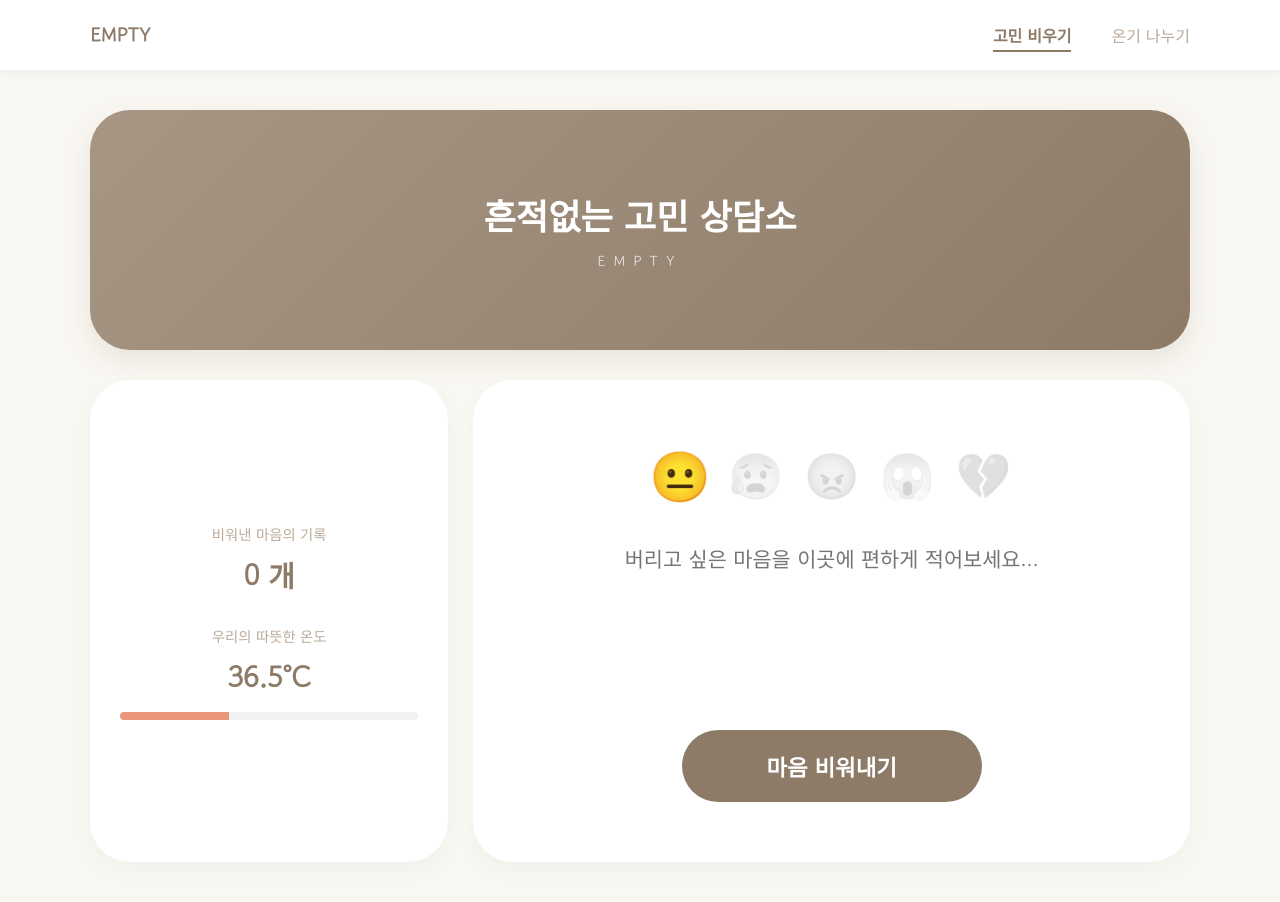
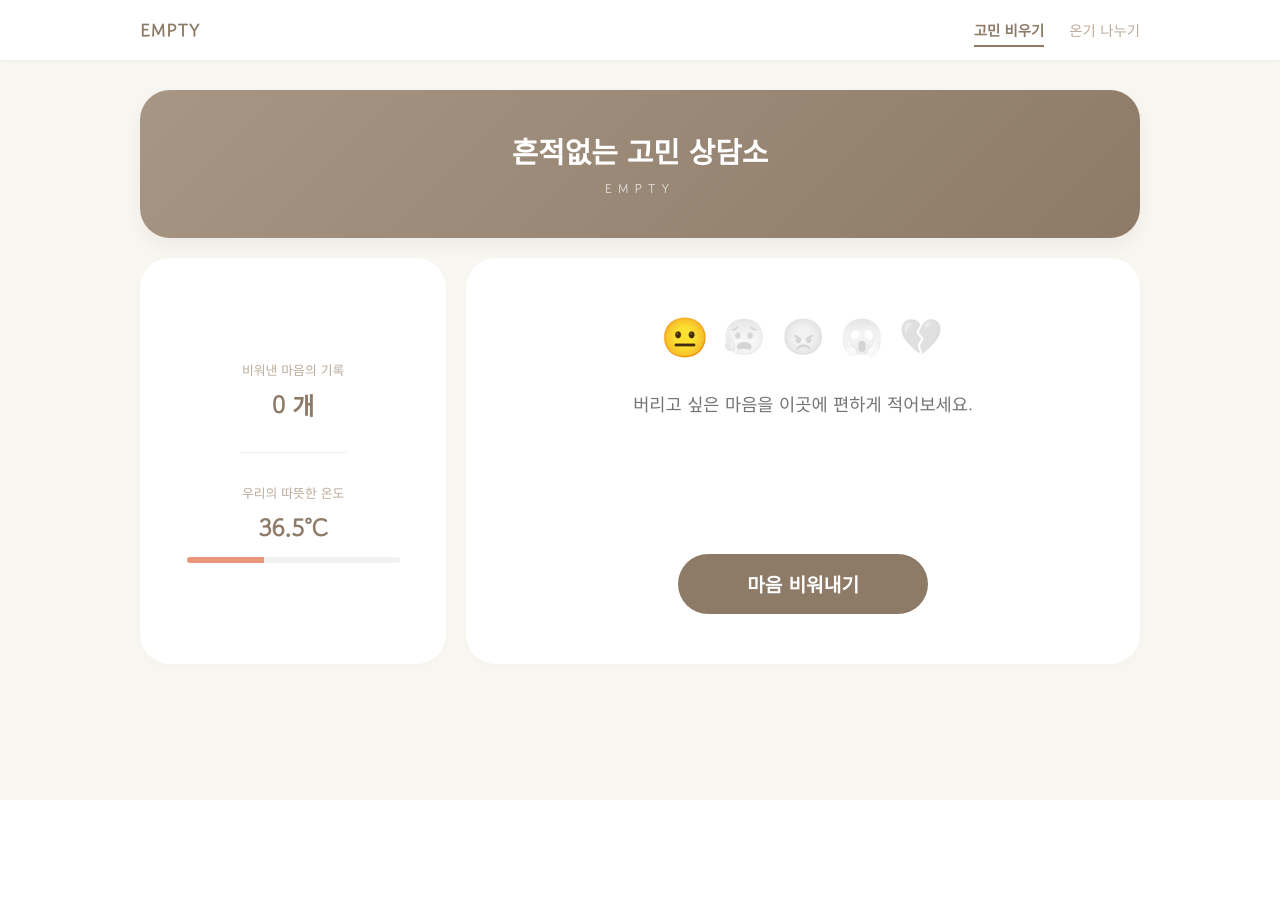
Before and after one commit to wooseonjin/Empty, a Flask app: page / in a window 1280 px wide. After the commit the page ends 800 px from the top, so only its background shows below. Run offline with Flask 3, Linux system fonts and the light colour scheme; data comes from the database, SQL or seed files in the repository; data that the repository does not hold is empty.

Commit message:
흔적없는 고민 상담소:EMPTY

```diff
--- a/templates/index.html
+++ b/templates/index.html
@@ -2,7 +2,7 @@
 <html lang="ko">
 <head>
     <meta charset="UTF-8">
-    <meta name="viewport" content="width=device-width, initial-scale=1.0">
+    <meta name="viewport" content="width=device-width, initial-scale=1.0, maximum-scale=1.0, user-scalable=no">
     <title>흔적없는 고민 상담소 | EMPTY</title>
     <link href="https://fonts.googleapis.com/css2?family=Gowun+Dodum:wght@400;700&display=swap" rel="stylesheet">
     <style>
@@ -11,6 +11,7 @@
             --soft-beige: #f9f7f2;
             --dark-beige: #f2ede4;
             --accent: #e9967a;
+            --line-color: #eee;
         }
 
         * {
@@ -25,111 +26,111 @@
             display: flex; flex-direction: column; align-items: center;
         }
 
-        /* [상단 내비게이션 바] */
+        /* [상단 내비게이션] */
         .top-nav {
-            width: 100%; height: 70px; background: white;
+            width: 100%; height: 60px; background: white;
             display: flex; justify-content: center; align-items: center;
-            box-shadow: 0 2px 10px rgba(0,0,0,0.05);
+            box-shadow: 0 1px 5px rgba(0,0,0,0.05);
             position: sticky; top: 0; z-index: 1000;
         }
         .nav-container {
-            width: 90%; max-width: 1100px;
+            width: 90%; max-width: 1000px;
             display: flex; justify-content: space-between; align-items: center;
         }
-        .nav-logo { font-weight: 700; font-size: 1.2rem; color: var(--main-brown); cursor: pointer; }
-        .nav-menu { display: flex; gap: 40px; }
+        .nav-logo { font-weight: 700; font-size: 1.1rem; color: var(--main-brown); cursor: pointer; letter-spacing: 1px; }
+        .nav-menu { display: flex; gap: 25px; }
         .nav-item {
-            font-size: 1rem; color: #bcab9a; cursor: pointer; font-weight: 400;
-            transition: 0.3s; position: relative; padding: 5px 0;
+            font-size: 0.9rem; color: #bcab9a; cursor: pointer; transition: 0.3s; padding: 5px 0;
         }
-        .nav-item.active { color: var(--main-brown); font-weight: 700; }
-        .nav-item.active::after {
-            content: ''; position: absolute; bottom: 0; left: 0; width: 100%; height: 2px;
-            background: var(--main-brown);
+        .nav-item.active { color: var(--main-brown); font-weight: 700; border-bottom: 2px solid var(--main-brown); }
+
+        /* [메인 래퍼] */
+        .main-wrapper {
+            width: 92%; max-width: 1000px; display: flex; flex-direction: column;
+            gap: 20px; padding: 30px 0;
         }
 
-        /* [메인 컨테이너] 가로로 넓게 설정 */
-        .main-wrapper {
-            width: 90%; max-width: 1100px; display: flex; flex-direction: column;
-            gap: 30px; padding: 40px 0;
-        }
-
-        /* [상단 배너] 가로로 긴 형태 */
+        /* [상단 배너] */
         .hero-section {
-            width: 100%; height: 240px;
+            width: 100%; padding: 40px 20px;
             background: linear-gradient(135deg, #a89685 0%, #8d7b68 100%);
             display: flex; flex-direction: column; justify-content: center; align-items: center;
-            color: white; text-align: center; border-radius: 40px;
-            box-shadow: 0 10px 25px rgba(141, 123, 104, 0.15);
+            color: white; text-align: center; border-radius: 30px;
+            box-shadow: 0 8px 20px rgba(141, 123, 104, 0.1);
         }
-        .main-title { font-size: 2.2rem; font-weight: 700; margin-bottom: 10px; }
-        .sub-title { font-size: 0.9rem; letter-spacing: 8px; opacity: 0.8; }
+        .main-title { font-size: 1.8rem; font-weight: 700; margin-bottom: 8px; }
+        .sub-title { font-size: 0.8rem; letter-spacing: 6px; opacity: 0.8; }
 
         /* [섹션 공통] */
-        .content-section { display: none; width: 100%; flex-direction: column; gap: 25px; animation: fadeIn 0.6s ease; }
+        .content-section { display: none; width: 100%; flex-direction: column; gap: 20px; animation: fadeIn 0.5s ease; }
         .content-section.active { display: flex; }
 
         /* [카드 공통] */
-        .card { background: white; border-radius: 40px; box-shadow: 0 8px 20px rgba(0,0,0,0.03); }
+        .card { background: white; border-radius: 30px; box-shadow: 0 5px 15px rgba(0,0,0,0.02); }
 
-        /* [고민 비우기 섹션] */
-        .burn-layout { display: grid; grid-template-columns: 1fr 2fr; gap: 25px; }
+        /* [고민 비우기 섹션 레이아웃] */
+        .burn-layout { display: grid; grid-template-columns: 1fr 2.2fr; gap: 20px; }
 
-        .info-card { padding: 40px 30px; display: flex; flex-direction: column; justify-content: center; gap: 30px; }
-        .info-item { text-align: center; }
-        .info-label { font-size: 0.9rem; color: #bcab9a; margin-bottom: 10px; }
-        .info-value { font-size: 1.8rem; font-weight: 700; color: var(--main-brown); }
-        .temp-bar-bg { width: 100%; height: 8px; background: #f2f2f2; border-radius: 10px; margin-top: 15px; overflow: hidden; }
+        /* 정보 카드 & 구분선 */
+        .info-card { padding: 30px 20px; display: flex; flex-direction: column; justify-content: center; gap: 25px; }
+        .info-item { text-align: center; width: 100%; }
+        .info-divider { width: 40%; height: 1px; background: var(--line-color); margin: 5px auto; } /* PC용 세로 배치시 가로선 */
+        .info-label { font-size: 0.8rem; color: #bcab9a; margin-bottom: 8px; }
+        .info-value { font-size: 1.5rem; font-weight: 700; color: var(--main-brown); }
+        .temp-bar-bg { width: 80%; height: 6px; background: #f2f2f2; border-radius: 10px; margin: 12px auto 0; overflow: hidden; }
         .temp-bar-fill { height: 100%; background: var(--accent); transition: width 1.5s ease; }
 
-        .input-card { padding: 60px 40px; min-height: 450px; display: flex; flex-direction: column; align-items: center; justify-content: center; position: relative; }
-        .emotion-selector { margin-bottom: 35px; display: flex; gap: 20px; }
-        .emotion-btn { cursor: pointer; font-size: 2.8rem; filter: grayscale(1); opacity: 0.2; transition: 0.3s; }
+        /* 입력 카드 */
+        .input-card { padding: 50px 30px; min-height: 400px; display: flex; flex-direction: column; align-items: center; justify-content: center; }
+        .emotion-selector { margin-bottom: 30px; display: flex; gap: 15px; }
+        .emotion-btn { cursor: pointer; font-size: 2.2rem; filter: grayscale(1); opacity: 0.2; transition: 0.3s; }
         .emotion-btn.active { filter: grayscale(0); opacity: 1; transform: scale(1.1); }
 
         #content {
-            width: 100%; height: 160px; border: none; background: transparent;
-            font-size: 1.3rem; outline: none; resize: none; text-align: center; line-height: 1.8; color: #5d564e;
+            width: 100%; height: 140px; border: none; background: transparent;
+            font-size: 1.1rem; outline: none; resize: none; text-align: center; line-height: 1.7; color: #5d564e;
         }
         .btn-empty {
-            background: var(--main-brown); color: white; border: none; padding: 20px 0;
-            width: 100%; max-width: 300px; font-size: 1.4rem; font-weight: 700; border-radius: 60px; cursor: pointer; margin-top: 30px;
+            background: var(--main-brown); color: white; border: none; padding: 16px 0;
+            width: 100%; max-width: 250px; font-size: 1.2rem; font-weight: 700; border-radius: 50px; cursor: pointer; margin-top: 25px;
         }
 
-        /* [온기 나누기 섹션] 베이지 톤 통일 */
+        /* [온기 나누기 섹션] */
         .warmth-layout { display: flex; flex-direction: column; gap: 20px; align-items: center; }
-        .warmth-input-card {
-            width: 100%; padding: 40px; background: var(--dark-beige); border: none;
-            display: flex; flex-direction: column; align-items: center;
+        .warmth-input-card { width: 100%; padding: 30px; background: var(--dark-beige); display: flex; flex-direction: column; align-items: center; }
+        #warmth-msg {
+            width: 100%; max-width: 600px; height: 90px; border: 1px solid #e2ddd3;
+            background: white; border-radius: 20px; padding: 15px; font-size: 1rem; outline: none; resize: none; margin-bottom: 15px;
         }
-        #warmth-msg {
-            width: 100%; max-width: 700px; height: 100px; border: 1px solid #e2ddd3;
-            background: white; border-radius: 25px; padding: 20px; font-size: 1.1rem; outline: none; resize: none; margin-bottom: 20px;
-        }
-        .btn-share { background: var(--main-brown); color: white; border: none; padding: 15px 40px; border-radius: 40px; font-size: 1.1rem; font-weight: 700; cursor: pointer; }
+        .btn-share { background: var(--main-brown); color: white; border: none; padding: 12px 35px; border-radius: 30px; font-size: 1rem; font-weight: 700; cursor: pointer; }
 
-        .warmth-list { width: 100%; max-width: 800px; display: grid; grid-template-columns: 1fr 1fr; gap: 20px; margin-top: 20px; }
-        .warmth-card {
-            background: white; padding: 25px; border-radius: 30px;
-            border: 1px solid var(--dark-beige); transition: 0.3s;
-        }
-        .warmth-card:hover { transform: translateY(-5px); border-color: var(--main-brown); }
-        .warmth-text { font-size: 1.05rem; line-height: 1.6; color: #5d564e; }
-        .warmth-date { font-size: 0.8rem; color: #bcab9a; margin-top: 15px; display: block; }
+        .warmth-list { width: 100%; max-width: 800px; display: grid; grid-template-columns: 1fr 1fr; gap: 15px; }
+        .warmth-card { background: white; padding: 20px; border-radius: 25px; border: 1px solid var(--dark-beige); }
+        .warmth-text { font-size: 0.95rem; line-height: 1.6; color: #5d564e; }
+        .warmth-date { font-size: 0.75rem; color: #bcab9a; margin-top: 12px; display: block; }
 
-        /* 결과 창 애니메이션 */
-        #quote-view { width: 100%; text-align: center; animation: fadeIn 1s ease; }
-        .quote-text { font-size: 1.5rem; line-height: 1.8; color: var(--main-brown); margin-bottom: 40px; word-break: keep-all; }
+        /* 결과 창 */
+        .quote-text { font-size: 1.3rem; line-height: 1.7; color: var(--main-brown); margin-bottom: 30px; word-break: keep-all; }
 
-        @keyframes fadeIn { from { opacity: 0; transform: translateY(10px); } to { opacity: 1; transform: translateY(0); } }
-        .burning { transform: scale(0.98); opacity: 0; filter: blur(20px); transition: 0.8s ease; }
+        @keyframes fadeIn { from { opacity: 0; } to { opacity: 1; } }
+        .burning { transform: scale(0.98); opacity: 0; filter: blur(15px); transition: 0.8s ease; }
 
-        /* 모바일 대응 */
+        /* [모바일 최적화 미디어 쿼리] */
         @media (max-width: 768px) {
             .burn-layout { grid-template-columns: 1fr; }
+            .info-card { flex-direction: row; padding: 20px; gap: 0; }
+            .info-divider { width: 1px; height: 30px; margin: 0 10px; } /* 모바일 가로 배치시 세로선 */
+            .info-value { font-size: 1.2rem; }
+            .info-label { font-size: 0.7rem; }
+            .temp-bar-bg { width: 90%; }
+
+            .main-title { font-size: 1.5rem; }
+            .input-card { padding: 40px 20px; min-height: 350px; }
+            #content { font-size: 1rem; }
+            .emotion-btn { font-size: 1.8rem; }
+
             .warmth-list { grid-template-columns: 1fr; }
-            .nav-menu { gap: 20px; }
-            .main-title { font-size: 1.8rem; }
+            .warmth-input-card { padding: 20px; }
         }
     </style>
 </head>
@@ -158,6 +159,7 @@
                     <p class="info-label">비워낸 마음의 기록</p>
                     <p class="info-value"><span id="total-val">0</span> 개</p>
                 </div>
+                <div class="info-divider"></div>
                 <div class="info-item">
                     <p class="info-label">우리의 따뜻한 온도</p>
                     <p class="info-value"><span id="temp-text">36.5</span>°C</p>
@@ -174,12 +176,12 @@
                         <span class="emotion-btn" onclick="selectEmotion(this, '😱')">😱</span>
                         <span class="emotion-btn" onclick="selectEmotion(this, '💔')">💔</span>
                     </div>
-                    <textarea id="content" placeholder="버리고 싶은 마음을 이곳에 편하게 적어보세요..."></textarea>
+                    <textarea id="content" placeholder="버리고 싶은 마음을 이곳에 편하게 적어보세요."></textarea>
                     <button class="btn-empty" onclick="processBurn()">마음 비워내기</button>
                 </div>
-                <div id="quote-view" style="display:none;">
+                <div id="quote-view" style="display:none; text-align: center;">
                     <p id="quote-text" class="quote-text"></p>
-                    <button onclick="resetView()" style="background:none; border:1px solid #ddd; padding:12px 30px; border-radius:30px; color:#bcab9a; cursor:pointer;">다른 고민 비우기</button>
+                    <button onclick="resetView()" style="background:none; border:1px solid #ddd; padding:10px 25px; border-radius:30px; color:#bcab9a; cursor:pointer; font-size:0.85rem;">다른 고민 비우기</button>
                 </div>
             </section>
         </div>
@@ -188,7 +190,7 @@
     <main id="section-warmth" class="content-section">
         <div class="warmth-layout">
             <div class="card warmth-input-card">
-                <textarea id="warmth-msg" placeholder="누군가에게 힘이 될 한마디를 남겨주세요..."></textarea>
+                <textarea id="warmth-msg" placeholder="누군가에게 힘이 될 한마디를 남겨주세요."></textarea>
                 <button class="btn-share" onclick="shareWarmth()">온기 나누기</button>
             </div>
 
@@ -209,7 +211,6 @@
 <script>
     let selectedEmotion = '😐';
 
-    // 탭 전환 로직
     function switchTab(section, el) {
         document.querySelectorAll('.content-section').forEach(s => s.classList.remove('active'));
         document.querySelectorAll('.nav-item').forEach(n => n.classList.remove('active'));
```
